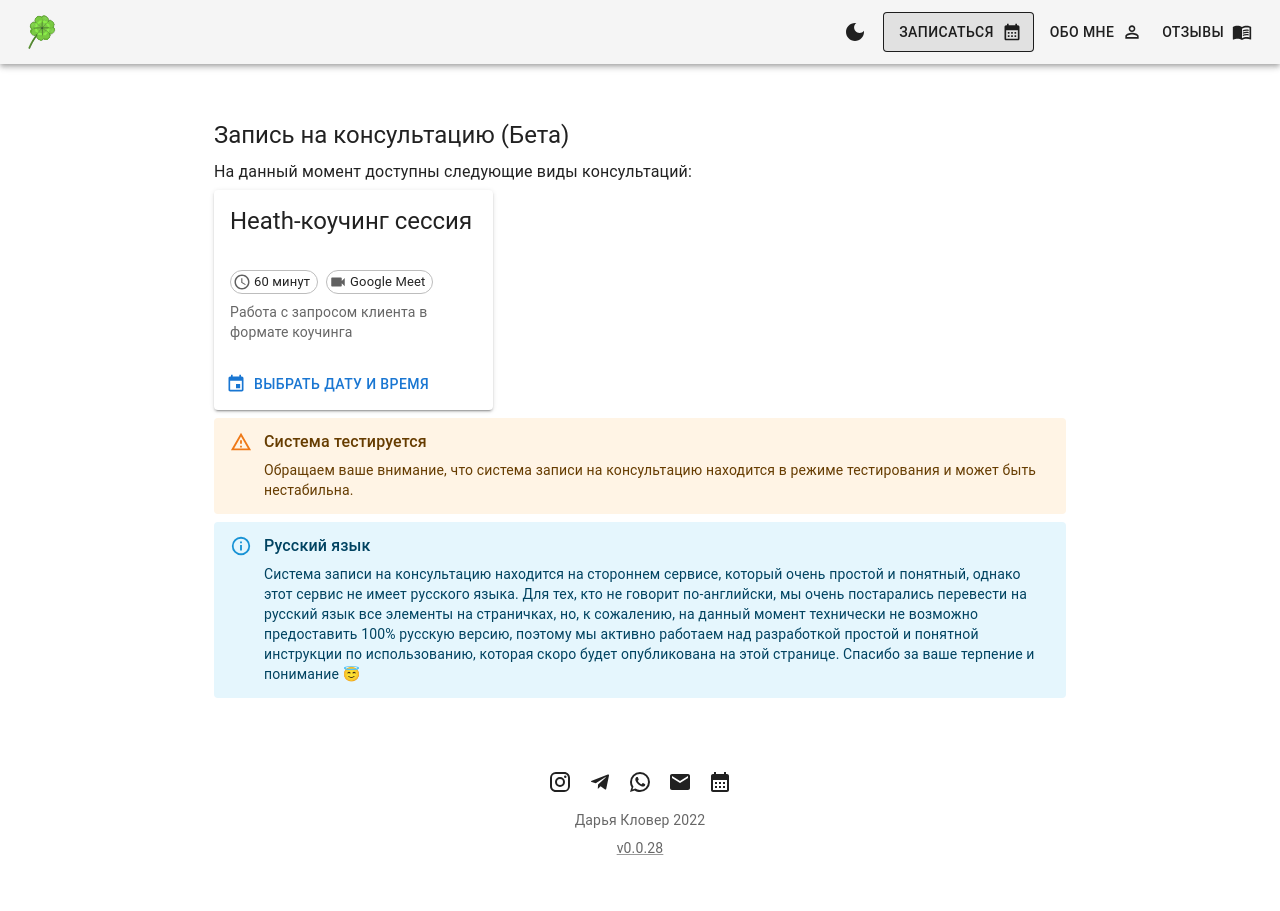
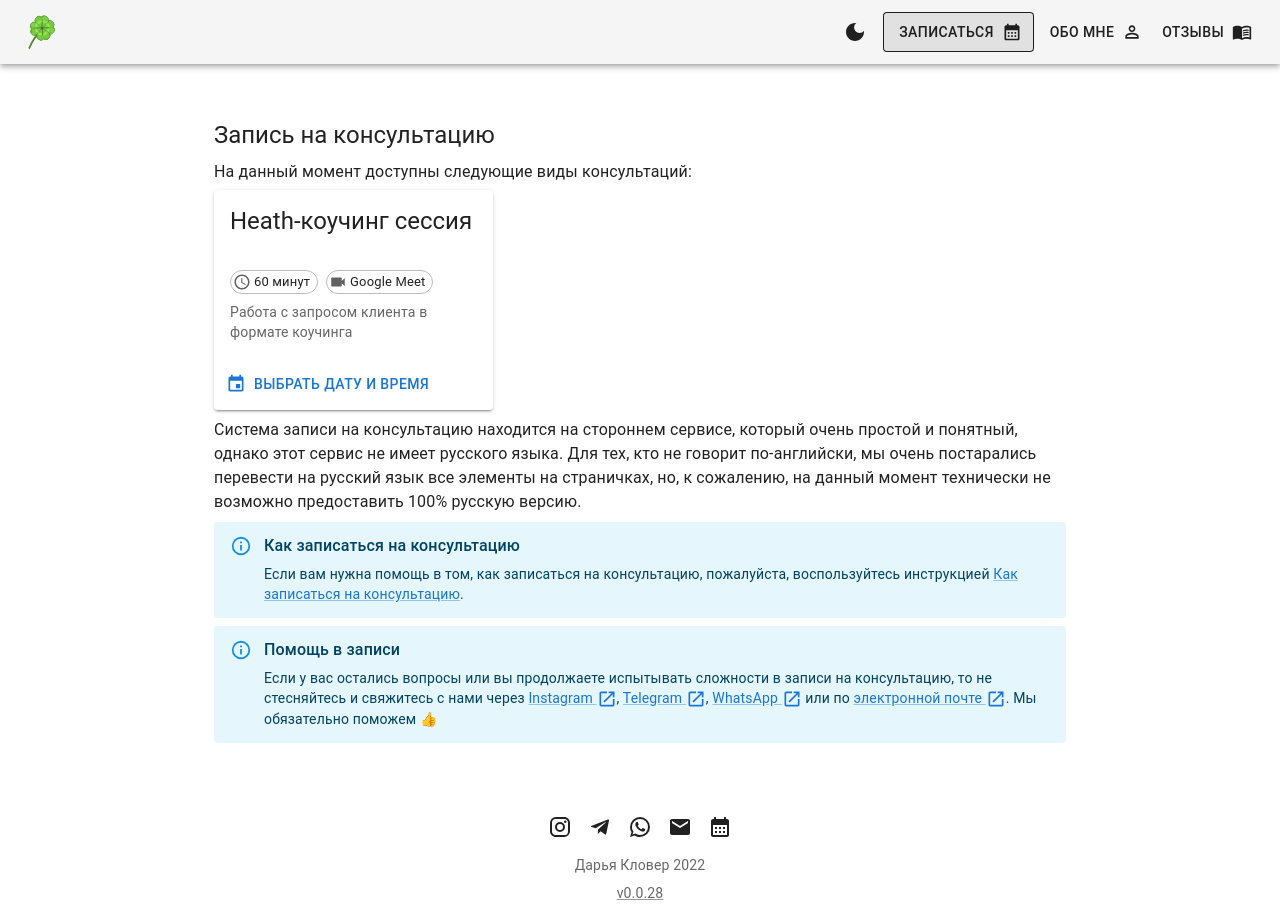
Before and after one commit to SiarheiBobryk/dariaklover, a React (Create React App) app: page /booking in a window 1280 px wide. Before the commit the page ends 866 px from the top, so only its background shows below. Built offline with nearby package versions, Linux system fonts and the light colour scheme; a web font is replaced by a local one.

Commit message:
refactor: extend and improve the Booking page

```diff
--- a/src/pages/Booking/Booking.tsx
+++ b/src/pages/Booking/Booking.tsx
@@ -1,17 +1,28 @@
 import * as React from 'react';
 import { Helmet } from 'react-helmet';
+import { NavLink as RouterNavLink } from 'react-router-dom';
 
 import Alert from '@mui/material/Alert';
 import AlertTitle from '@mui/material/AlertTitle';
 import Grid from '@mui/material/Grid';
 import Typography from '@mui/material/Typography';
+import Link from '@mui/material/Link';
 
 import Heading from '../../components/Heading';
 import Paragraph from '../../components/Paragraph';
 import bookingMetaData from './bookingMetaData';
 import BookingCard from '../../components/BookingCard';
+import howToBookMetaData from '../HowToBook/howToBookMetaData';
+import LinkBlank from '../../components/LinkBlank';
+import { AppConfigContext, Config } from '../../providers/AppConfigProvider/AppConfigProvider';
 
 function References() {
+  const {
+    instagram: { href: instagramHref },
+    telegram: { href: telegramHref },
+    whatsapp: { href: whatsappHref },
+    email,
+  }: Config = React.useContext(AppConfigContext);
   return (
     <>
       <Helmet>
@@ -19,7 +30,7 @@ function References() {
       </Helmet>
       <Heading>{bookingMetaData.heading}</Heading>
       <Paragraph>На данный момент доступны следующие виды консультаций: </Paragraph>
-      <Grid container spacing={1}>
+      <Grid container spacing={1} sx={{ marginBottom: 1 }}>
         <Grid item xs={12} sm={6} md={4}>
           {/* TODO: Keep it up-to-date with the Calendly event */}
           <BookingCard
@@ -34,18 +45,40 @@ function References() {
           </BookingCard>
         </Grid>
       </Grid>
-      <Alert severity="warning">
-        <AlertTitle>Система тестируется</AlertTitle>
-        Обращаем ваше внимание, что система записи на консультацию находится в режиме тестирования и может быть
-        нестабильна.
+      <Paragraph>
+        Система записи на консультацию находится на стороннем сервисе, который очень простой и понятный, однако этот
+        сервис не имеет русского языка. Для тех, кто не говорит по-английски, мы очень постарались перевести на русский
+        язык все элементы на страничках, но, к сожалению, на данный момент технически не возможно предоставить 100%
+        русскую версию.
+      </Paragraph>
+      <Alert severity="info">
+        <AlertTitle>{howToBookMetaData.heading}</AlertTitle>
+        Если вам нужна помощь в том, как записаться на консультацию, пожалуйста, воспользуйтесь инструкцией{' '}
+        <Link component={RouterNavLink} to={howToBookMetaData.path}>
+          {howToBookMetaData.heading}
+        </Link>
+        .
       </Alert>
       <Alert severity="info">
-        <AlertTitle>Русский язык</AlertTitle>
-        Cистема записи на консультацию находится на стороннем сервисе, который очень простой и понятный, однако этот
-        сервис не имеет русского языка. Для тех, кто не говорит по-английски, мы очень постарались перевести на русский
-        язык все элементы на страничках, но, к сожалению, на данный момент технически не возможно предоставить 100%
-        русскую версию, поэтому мы активно работаем над разработкой простой и понятной инструкции по использованию,
-        которая скоро будет опубликована на этой странице. Спасибо за ваше терпение и понимание 😇
+        <AlertTitle>Помощь в записи</AlertTitle>
+        Если у вас остались вопросы или вы продолжаете испытывать сложности в записи на консультацию, то не стесняйтесь
+        и свяжитесь с нами через{' '}
+        <LinkBlank href={instagramHref} rel="noopener">
+          Instagram
+        </LinkBlank>
+        ,{' '}
+        <LinkBlank href={telegramHref} rel="noopener">
+          Telegram
+        </LinkBlank>
+        ,{' '}
+        <LinkBlank href={whatsappHref} rel="noopener">
+          WhatsApp
+        </LinkBlank>{' '}
+        или по{' '}
+        <LinkBlank href={`mailto:  ${email}`} rel="noopener">
+          электронной почте
+        </LinkBlank>
+        . Мы обязательно поможем 👍
       </Alert>
     </>
   );
--- a/src/pages/Booking/bookingMetaData.ts
+++ b/src/pages/Booking/bookingMetaData.ts
@@ -6,7 +6,7 @@ export interface BookingMetaData {
 
 const bookingMetaData: BookingMetaData = {
   title: 'Запись на консультацию',
-  heading: 'Запись на консультацию (Бета)',
+  heading: 'Запись на консультацию',
   path: '/booking',
 };
 
--- a/src/pages/index.ts
+++ b/src/pages/index.ts
@@ -10,5 +10,8 @@ export { default as References } from './References';
 export * from './Booking';
 export { default as Booking } from './Booking';
 
+export * from './HowToBook';
+export { default as HowToBook } from './HowToBook';
+
 export * from './Questions';
 export { default as Questions } from './Questions';
```
Also changed, not shown: 2 other files (tests, documents, lock files or other folders).
